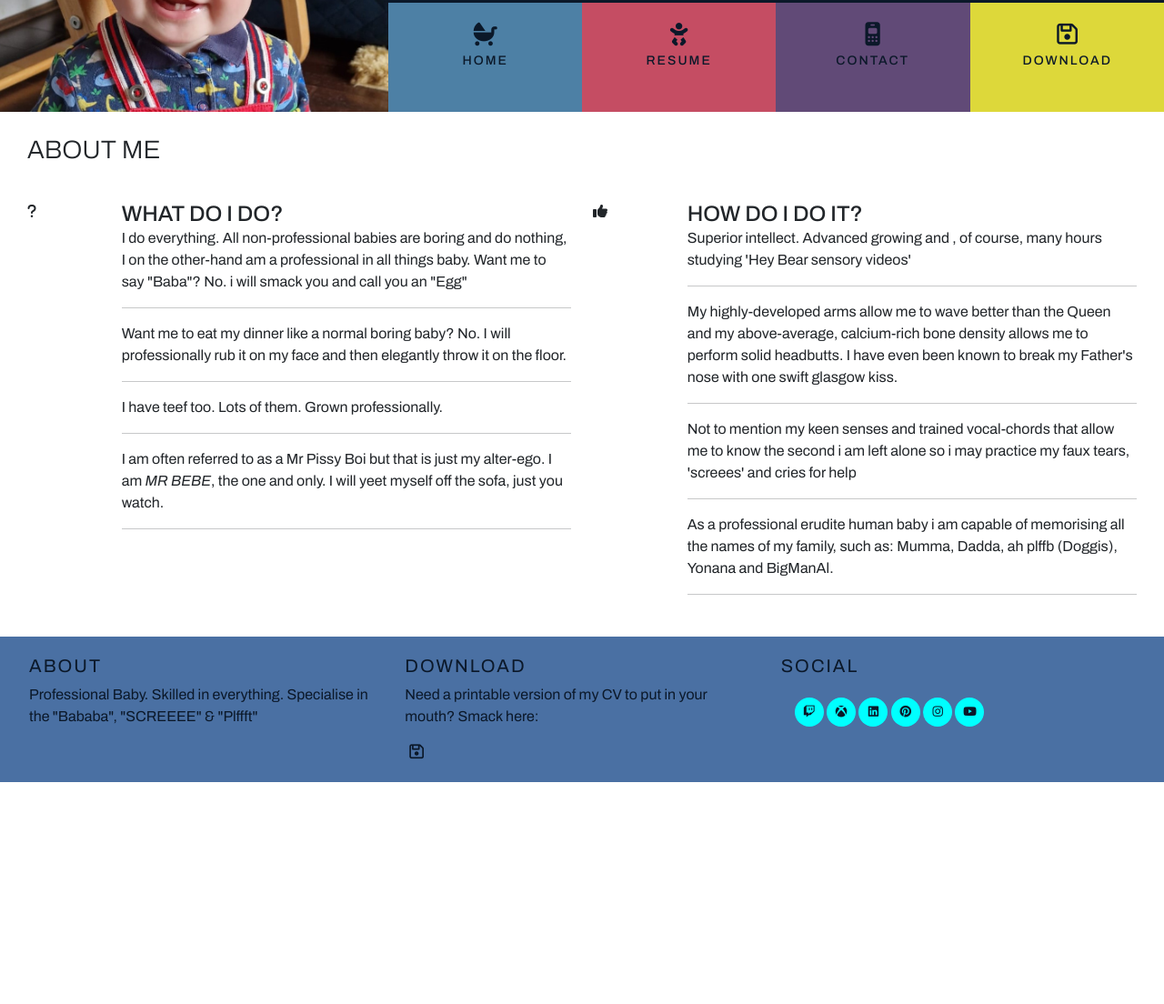
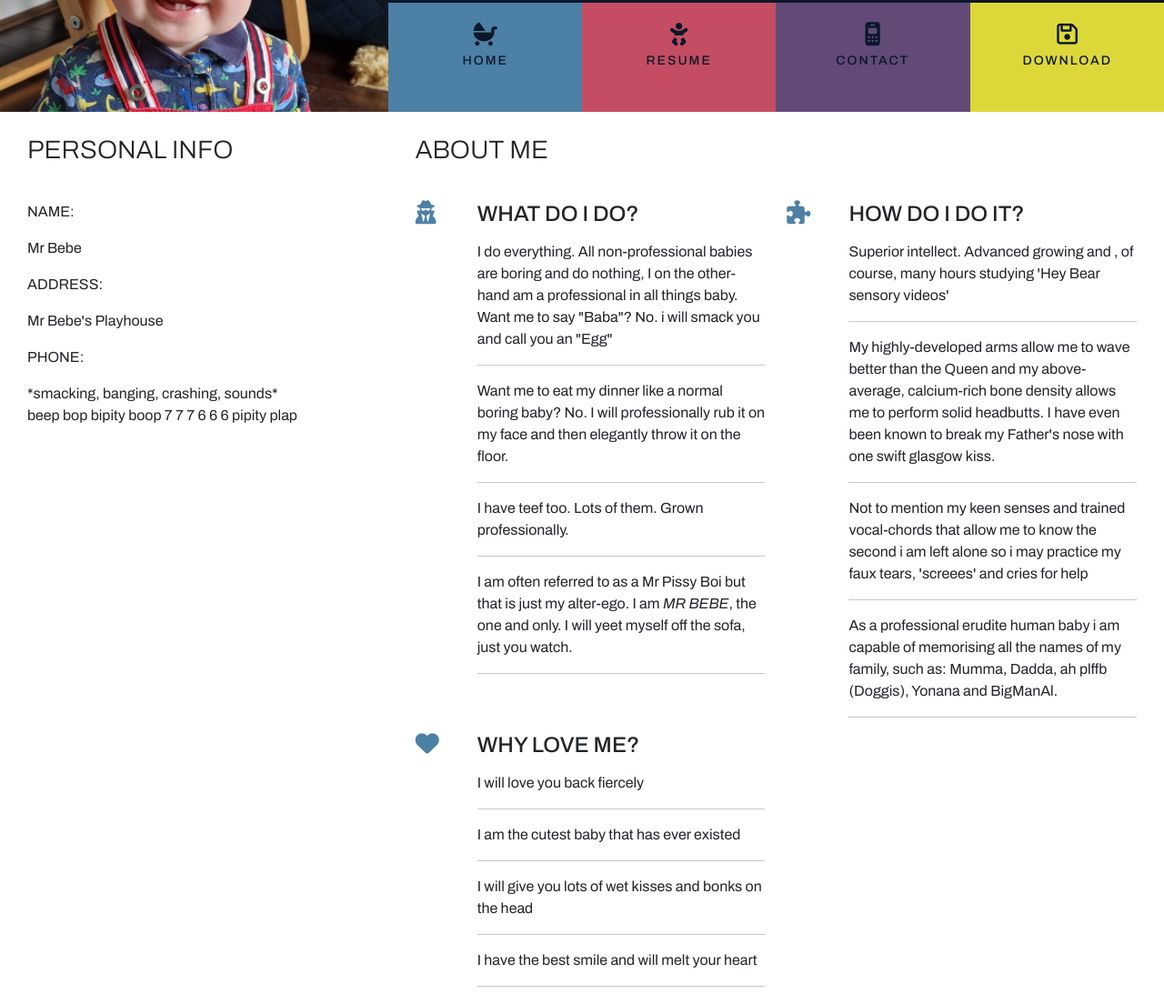
Before and after one commit to RhysYDev/CVProject, a website: page index.html in a window 1280 px wide. Shown: the part 251-1355 px from the top of the page at 91% size. Before the commit the page ends 1111 px from the top, so only its background shows below. Drawn offline with nearby package versions, Linux system fonts and the light colour scheme.

Commit message:
add personal info

```diff
--- a/assets/css/style.css
+++ b/assets/css/style.css
@@ -68,6 +68,14 @@ h4 {
     margin-top: 25px;
     margin-bottom: 40px;
 }
+
+/* hr {
+    width: 30%;
+    margin: 20px auto;
+    background-color: #0b1829;
+    border-color: #0b1829;
+    color: #0b1829;
+} */
 
 /*--------------------------------------------------------- heading */
 header {
@@ -208,3 +216,14 @@ footer {
 #footer-details {
     padding: 20px;
 }
+
+/*--------------------------------------------------------- Three reasons */
+
+.three-reasons-icon {
+    font-size: 26px;
+    color: rgb(77 128 165);
+}
+
+.three-reasons-heading {
+    margin-bottom: 15px;
+}
--- a/index.html
+++ b/index.html
@@ -56,7 +56,54 @@
     </header>
 
     <section class="container-fluid">
-        <div class="row row-table">
+        <div class="row">
+            <div class="col-md-4 bg-color-personal-info section-column">
+                <div class="row">
+                    <div class="col-12">
+                        <h3 class="section-heading uppercase">Personal Info
+                        </h3>
+                    </div>
+                </div>
+                <div class="personal-info-item">
+                    <div class="key">
+                        <p class="uppercase">
+                            Name:
+                        </p>
+                    </div>
+                    <div class="value">
+                        <p>
+                            Mr Bebe
+                        </p>
+                    </div>
+                </div>
+                <div class="personal-info-item">
+                    <div class="key">
+                        <p class="uppercase">
+                            Address:
+                        </p>
+                    </div>
+                    <div class="value">
+                        <p>
+                            Mr Bebe's Playhouse
+                        </p>
+                    </div>
+                </div>
+                <div class="personal-info-item">
+                    <div class="key">
+                        <p class="uppercase">
+                            Phone:
+                        </p>
+                    </div>
+                    <div class="value">
+                        <p>
+                            *smacking, banging, crashing, sounds*
+                            <br>
+                            beep bop bipity boop 7 7 7 6 6 6 pipity plap
+                        </p>
+                    </div>
+                </div>
+            </div>
+
             <div class="col-md-8 bg-color-three-reasons section-column">
                 <div class="row">
                     <div class="col">
@@ -67,7 +114,7 @@
                     <div class="col-10 offset-1 offset-sm-0 col-sm-4 col-md-6">
                         <div class="row">
                             <div class="col-2">
-                                <i class="three-reasons-icon fa fa-question" aria-hidden="true"></i>
+                                <i class="three-reasons-icon fa-solid fa-user-secret" aria-hidden="true"></i>
                             </div>
                             <div class="col-10">
                                 <h4 class="three-reasons-heading uppercase">What do I do?</h4>
@@ -92,7 +139,7 @@
                     <div class="col-10 offset-1 offset-sm-0 col-sm-4 col-md-6">
                         <div class="row">
                             <div class="col-2">
-                                <i class="three-reasons-icon fa fa-thumbs-up" aria-hidden="true"></i>
+                                <i class="three-reasons-icon fa-solid fa-puzzle-piece" aria-hidden="true"></i>
                             </div>
                             <div class="col-10">
                                 <h4 class="three-reasons-heading uppercase">How do i do it?</h4>
@@ -108,7 +155,29 @@
                                     Not to mention my keen senses and trained vocal-chords that allow me to know the
                                     second i am left alone so i may practice my faux tears, 'screees' and cries for help
                                     <hr>
-                                    As a professional erudite human baby i am capable of memorising all the names of my family, such as: Mumma, Dadda, ah plffb (Doggis), Yonana and BigManAl.
+                                    As a professional erudite human baby i am capable of memorising all the names of my
+                                    family, such as: Mumma, Dadda, ah plffb (Doggis), Yonana and BigManAl.
+                                    <hr>
+                                </p>
+                            </div>
+
+                        </div>
+                    </div>
+                    <div class="col-10 offset-1 offset-sm-0 col-sm-4 col-md-6">
+                        <div class="row">
+                            <div class="col-2">
+                                <i class="three-reasons-icon fa-solid fa-heart" aria-hidden="true"></i>
+                            </div>
+                            <div class="col-10">
+                                <h4 class="three-reasons-heading uppercase">Why love me?</h4>
+                                <p>
+                                    I will love you back fiercely
+                                    <hr>
+                                    I am the cutest baby that has ever existed
+                                    <hr>
+                                    I will give you lots of wet kisses and bonks on the head
+                                    <hr>
+                                    I have the best smile and will melt your heart
                                     <hr>
                                 </p>
                             </div>
```
